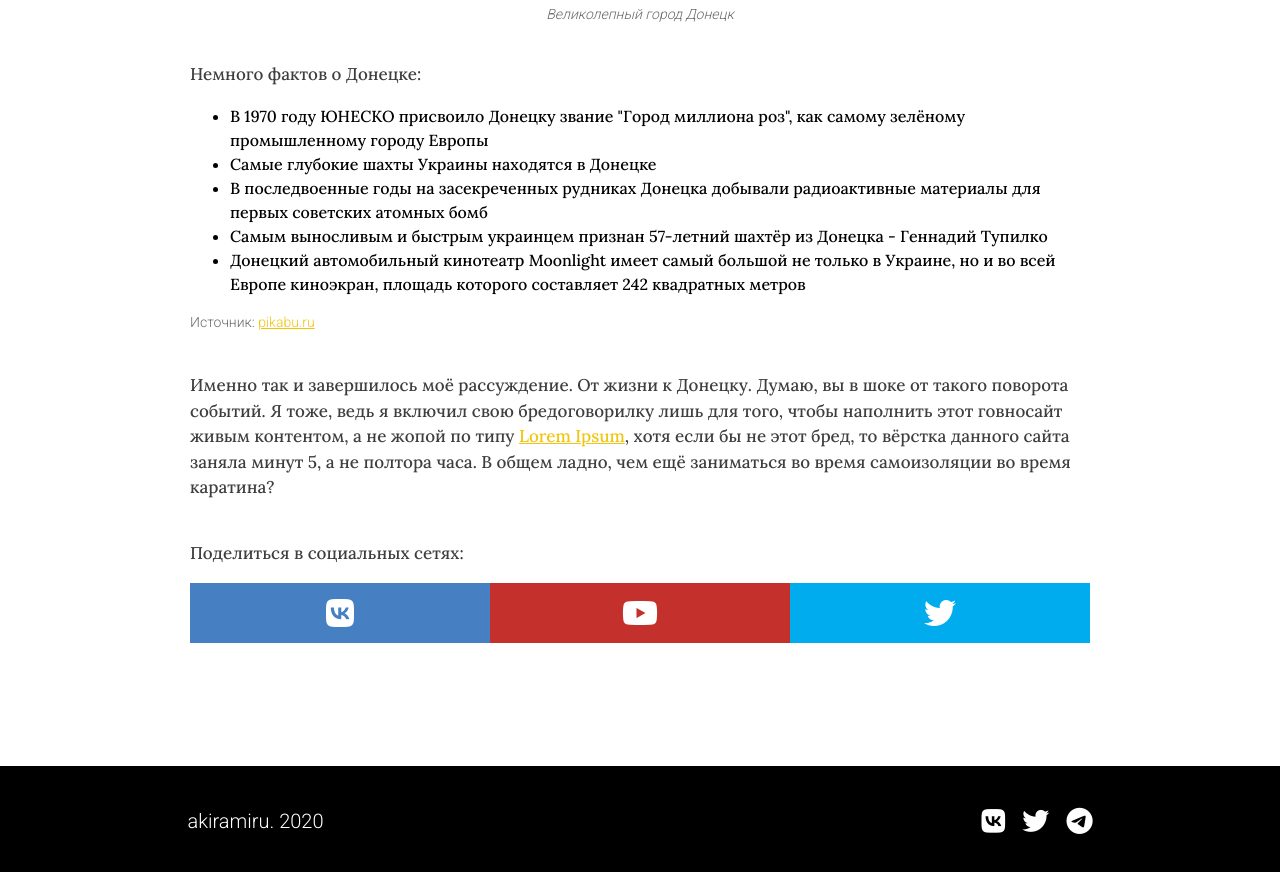
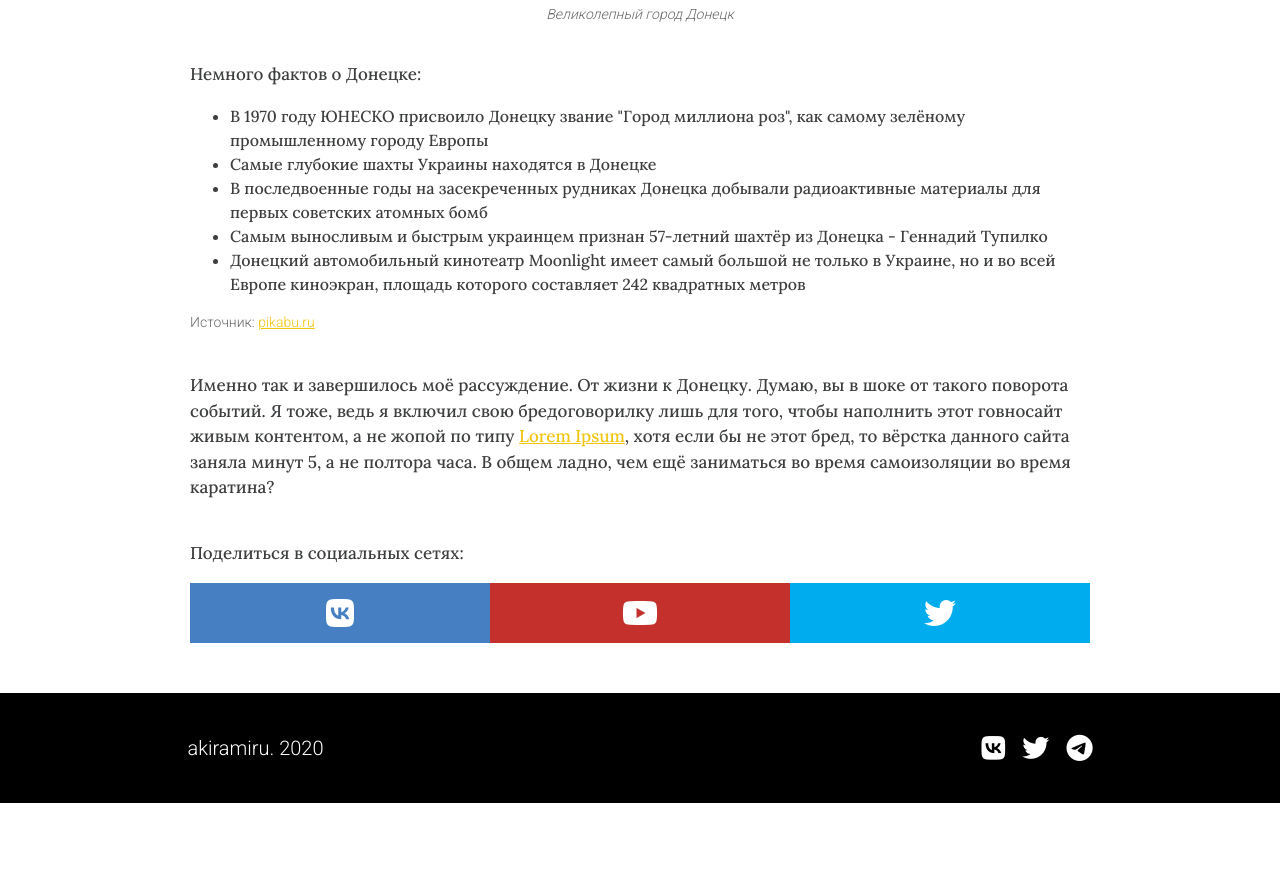
Before and after one commit to akiramiru/akiramiru.github.io, a plain HTML site: page index.html in a window 1280 px wide. Shown: the part 1639-2511 px from the top of the page. After the commit the page ends 2442 px from the top, so only its background shows below. Drawn offline with Linux system fonts and the light colour scheme; a script that the page names is missing.

Commit message:
Update main.css

```diff
--- a/css/main.css
+++ b/css/main.css
@@ -88,6 +88,7 @@ figcaption {
 
 .facts {
     line-height: 1.5;
+    color: #3d3e3f;
 }
 
 .source {
@@ -106,7 +107,7 @@ a:hover {
 }
 
 footer {
-    margin-top: 200px;
+    margin-top: 75px;
     padding: 0;
     width: 100%;
     height: 110px;
@@ -223,3 +224,7 @@ footer {
 .header__btn_twitter:hover {
     opacity: 0.95;
 }
+
+#vk_comments {
+    padding-bottom: 20px;
+}
```
